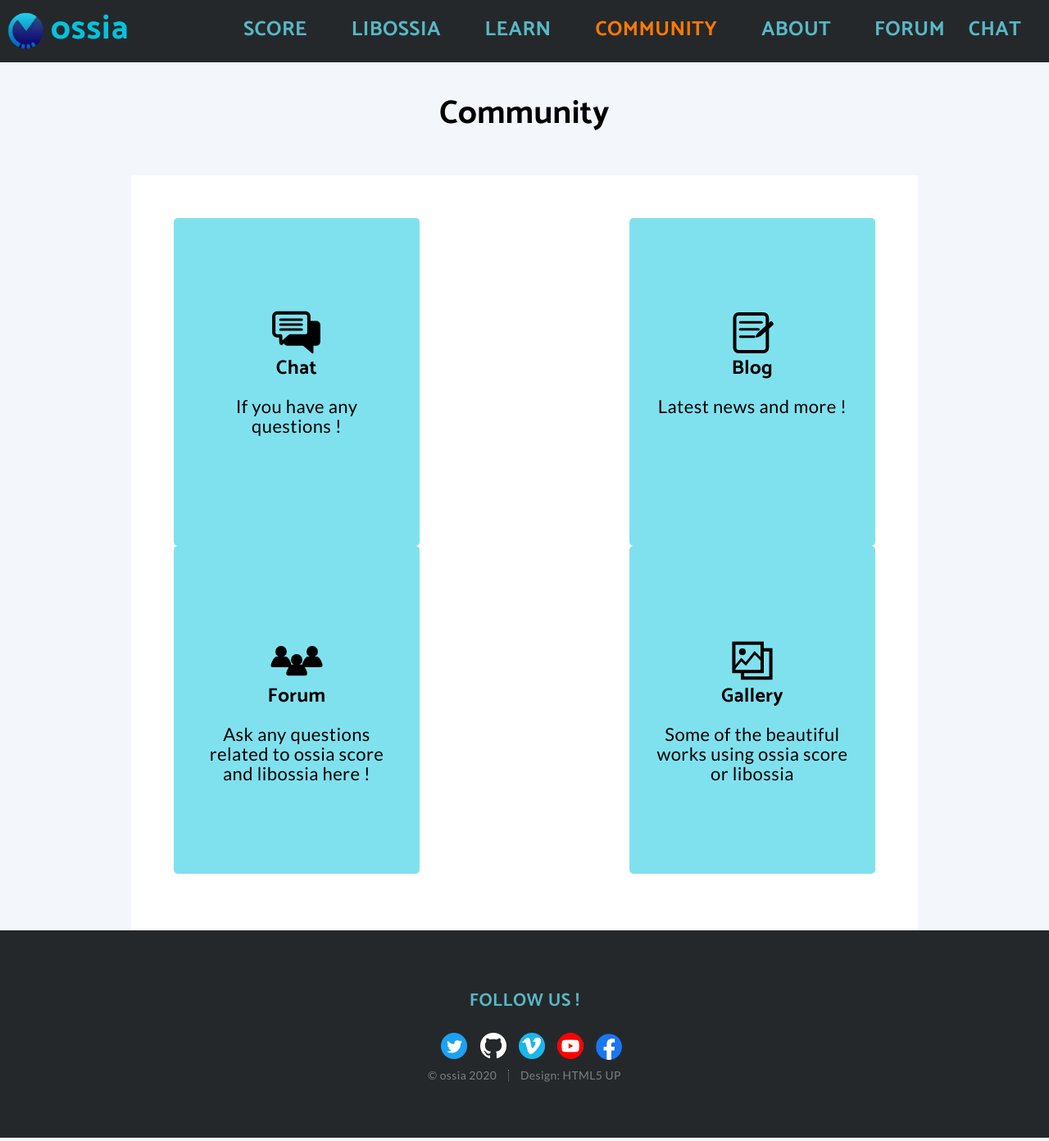
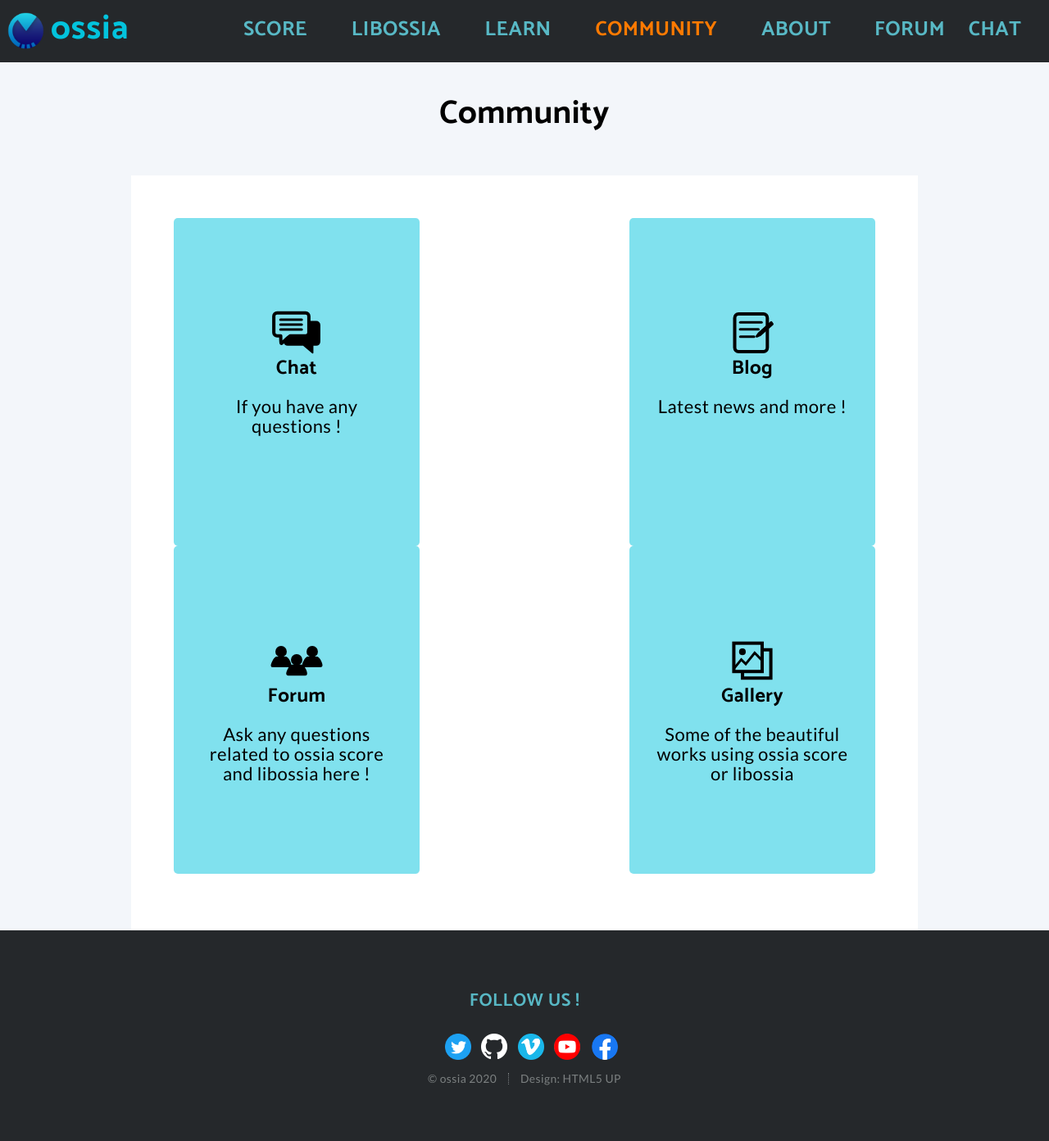
Before and after one commit to thibaudk/ossia.github.io, a Jekyll site: the page built from _pages/community.markdown, in a window 1280 px wide and 1392 px high. Shown: the whole window at 82% size. Built offline with Jekyll 4.4.1, drawn with Linux system fonts in a browser that asks for light colours.

Commit message:
fixed footer icons

```diff
--- a/css/style.css
+++ b/css/style.css
@@ -276,10 +276,6 @@
 			border: 0;
 			border-radius: 100%;
 			display: inline-block;
-
-            width: 1em;
-			height: 1em;
-
             font-size: 2em;
  			line-height: 1em;
 			text-align: center;
```
